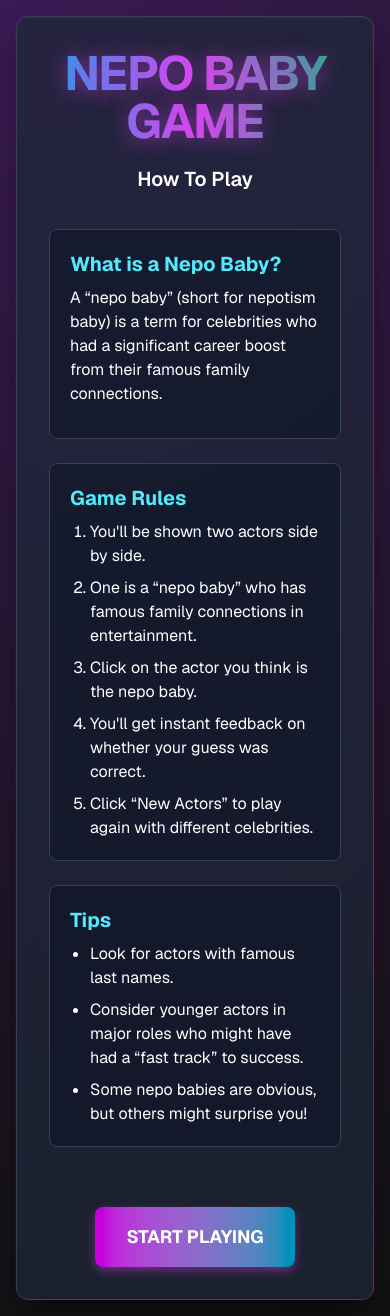
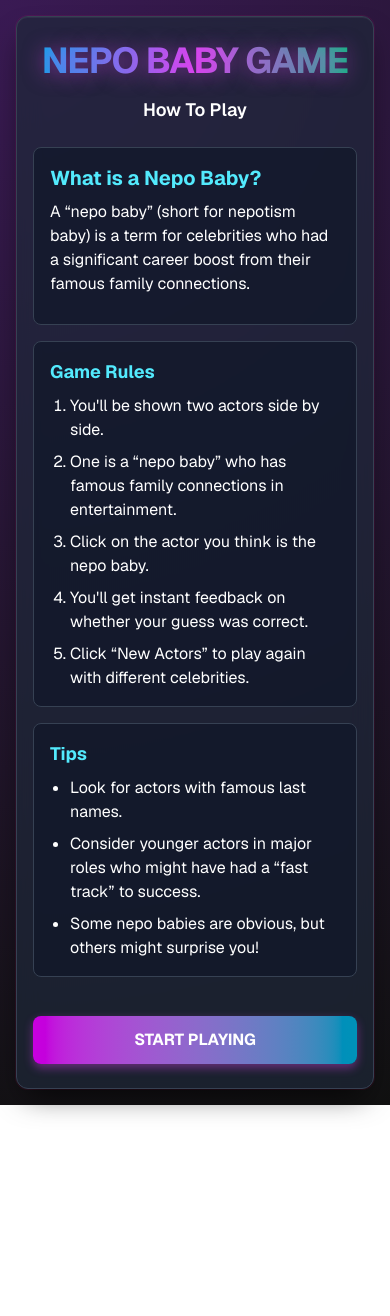
Before and after one commit to arochat9/nepo-baby-identifier, a Next.js app: page / in a window 390 px wide. After the commit the page ends 1105 px from the top, so only its background shows below. Built offline with nearby package versions, Linux system fonts and the light colour scheme.

Commit message:
UI cleanup

```diff
--- a/src/app/guessWhichActor/actorButton.tsx
+++ b/src/app/guessWhichActor/actorButton.tsx
@@ -10,28 +10,28 @@ interface ActorButtonProps {
 export default function ActorButton({ actor, isNepoBaby, onClick }: ActorButtonProps) {
     return (
         <button
-            className="p-5 rounded-lg shadow-xl hover:shadow-2xl transform hover:scale-105 transition-all duration-200"
+            className="p-3 sm:p-5 rounded-lg shadow-xl hover:shadow-2xl transform hover:scale-105 transition-all duration-200 flex-1 min-w-[130px] max-w-[48%] sm:max-w-[300px]"
             style={{
                 background: 'linear-gradient(135deg, #2a2a2a 0%, #1a1a1a 100%)',
                 border: '2px solid #333',
                 boxShadow: '0 6px 12px rgba(0, 0, 0, 0.4), 0 0 0 2px rgba(255, 64, 0, 0.3), inset 0 0 15px rgba(255, 128, 0, 0.1)',
             }}
-            onClick={() => onClick?.(isNepoBaby || false)}
+            onClick={() => onClick?.(isNepoBaby === true)}
         >
-            <div className="font-bold text-xl text-fuchsia-300 mb-3" style={{ textShadow: '0 0 8px rgba(217, 70, 239, 0.6)' }}>{actor.actorName}</div>
-            <div className="relative overflow-hidden rounded-md ring-2 ring-cyan-500 ring-offset-2 ring-offset-gray-900">
+            <div className="font-bold text-sm sm:text-xl text-white mb-1 sm:mb-3 line-clamp-1 sm:line-clamp-2">{actor.actorName}</div>
+            <div className="relative overflow-hidden rounded-md ring-2 ring-cyan-500 ring-offset-1 sm:ring-offset-2 ring-offset-gray-900">
                 <div className="absolute inset-0 bg-gradient-to-t from-purple-900/50 via-transparent to-cyan-900/30 mix-blend-overlay z-10"></div>
                 <img
                     src={actor.smallProfileUrl}
                     alt=""
-                    className="mx-auto w-56 h-64 object-cover"
+                    className="mx-auto w-full h-auto aspect-[2/3] object-cover"
                     style={{
                         filter: 'saturate(120%) contrast(110%) brightness(110%)'
                     }}
                 />
             </div>
-            <p className='break-words max-w-[220px] text-sm mt-3 text-emerald-300'>
-                Known for: <span className="font-medium text-cyan-300">{actor.knownFor?.map(knownFor => knownFor.name).join(", ")}</span>
+            <p className='break-words text-xs sm:text-sm mt-1 sm:mt-3 text-gray-200 font-medium line-clamp-1 sm:line-clamp-2'>
+                <span className="font-medium text-white line-clamp-1">{actor.knownFor?.[0]?.name || ""}</span>
             </p>
         </button>
     );
--- a/src/app/guessWhichActor/page.tsx
+++ b/src/app/guessWhichActor/page.tsx
@@ -78,13 +78,13 @@ export default function GuessWhichActorPage() {
         background: 'radial-gradient(circle at top left, #3a1a54, #111111), linear-gradient(to bottom right, #111111, #1c1c3d)'
       }}
     >
-      <main className="max-w-4xl mx-auto flex flex-col gap-[20px] items-center py-8 px-8 bg-gray-800/70 backdrop-blur-md rounded-xl border border-gray-700 shadow-2xl"
+      <main className="w-full max-w-4xl mx-auto flex flex-col gap-[15px] sm:gap-[20px] items-center py-6 sm:py-8 px-4 sm:px-8 bg-gray-800/70 backdrop-blur-md rounded-xl border border-gray-700 shadow-2xl"
         style={{
           boxShadow: '0 15px 30px -10px rgba(0, 0, 0, 0.7), 0 0 0 1px rgba(255, 0, 128, 0.1), inset 0 1px 0 0 rgba(255, 255, 255, 0.05)'
         }}
       >
         <h1
-          className="text-5xl font-bold text-center tracking-tight"
+          className="text-4xl sm:text-5xl font-bold text-center tracking-tight"
           style={{
             background: 'linear-gradient(90deg, #0ea5e9 0%, #d946ef 50%, #10b981 100%)',
             WebkitBackgroundClip: 'text',
@@ -94,9 +94,9 @@ export default function GuessWhichActorPage() {
         >
           NEPO BABY
         </h1>
-        <p className="text-xl font-medium text-cyan-300 text-center mb-4">Can you spot the Hollywood royalty?</p>
+        <p className="text-lg sm:text-xl font-semibold text-white text-center mb-2 sm:mb-4">Can you spot the Hollywood royalty?</p>
 
-        <div className="flex gap-8 flex-wrap justify-center">
+        <div className="flex flex-row gap-3 sm:gap-8 justify-center items-center w-full px-2 py-2">
           {actors && (
             isSwapped ? (
               <>
@@ -122,22 +122,22 @@ export default function GuessWhichActorPage() {
 
         {guessResult && (
           <div
-            className={`p-5 mt-4 max-w-xl rounded-lg ${guessResult.correct ? 'bg-emerald-900/70 border border-emerald-400' : 'bg-red-900/70 border border-red-400'}`}
+            className={`p-4 sm:p-5 mt-2 sm:mt-4 w-full max-w-xl rounded-lg ${guessResult.correct ? 'bg-emerald-900/70 border border-emerald-400' : 'bg-red-900/70 border border-red-400'}`}
             style={{
               boxShadow: `0 0 15px ${guessResult.correct ? 'rgba(16, 185, 129, 0.4)' : 'rgba(239, 68, 68, 0.4)'}`
             }}
           >
-            <p className={`text-lg font-medium leading-relaxed ${guessResult.correct ? 'text-white' : 'text-white'}`}>
+            <p className={`text-base sm:text-lg font-medium leading-relaxed ${guessResult.correct ? 'text-white' : 'text-white'}`}>
               {guessResult.correct ? '⭐ ' : '❌ '}
               {guessResult.message}
             </p>
           </div>
         )}
 
-        <div className="flex gap-6 mt-6">
+        <div className="flex flex-col sm:flex-row gap-3 sm:gap-6 mt-4 sm:mt-6 w-full sm:w-auto">
           <button
             onClick={handleActorRefresh}
-            className="px-6 py-3 bg-gradient-to-r from-fuchsia-600 to-cyan-600 text-white font-medium rounded-lg hover:from-fuchsia-700 hover:to-cyan-700 transition-all shadow-md hover:shadow-lg transform hover:scale-105"
+            className="w-full sm:w-auto px-5 sm:px-6 py-3 bg-gradient-to-r from-fuchsia-600 to-cyan-600 text-white font-medium rounded-lg hover:from-fuchsia-700 hover:to-cyan-700 transition-all shadow-md hover:shadow-lg transform hover:scale-105"
             style={{
               boxShadow: '0 4px 10px rgba(217, 70, 239, 0.4)'
             }}
@@ -147,7 +147,7 @@ export default function GuessWhichActorPage() {
 
           <Link
             href="/"
-            className="px-6 py-3 border border-gray-600 bg-gray-800 transition-colors flex items-center justify-center hover:bg-gray-700 font-medium text-cyan-300 rounded-lg shadow-md hover:shadow-lg transform hover:scale-105"
+            className="w-full sm:w-auto px-5 sm:px-6 py-3 border border-gray-600 bg-gray-800 transition-colors flex items-center justify-center hover:bg-gray-700 font-medium text-cyan-300 rounded-lg shadow-md hover:shadow-lg transform hover:scale-105"
           >
             Instructions
           </Link>
--- a/src/app/page.tsx
+++ b/src/app/page.tsx
@@ -10,13 +10,13 @@ export default function Home() {
         background: 'radial-gradient(circle at top left, #3a1a54, #111111), linear-gradient(to bottom right, #111111, #1c1c3d)'
       }}
     >
-      <main className="max-w-4xl mx-auto flex flex-col gap-[20px] items-center py-8 px-8 bg-gray-800/70 backdrop-blur-md rounded-xl border border-gray-700 shadow-2xl"
+      <main className="w-full max-w-4xl mx-auto flex flex-col gap-[15px] sm:gap-[20px] items-center py-6 sm:py-8 px-4 sm:px-8 bg-gray-800/70 backdrop-blur-md rounded-xl border border-gray-700 shadow-2xl"
         style={{
           boxShadow: '0 15px 30px -10px rgba(0, 0, 0, 0.7), 0 0 0 1px rgba(255, 0, 128, 0.1), inset 0 1px 0 0 rgba(255, 255, 255, 0.05)'
         }}
       >
         <h1
-          className="text-5xl font-bold text-center tracking-tight"
+          className="text-4xl sm:text-5xl font-bold text-center tracking-tight"
           style={{
             background: 'linear-gradient(90deg, #0ea5e9 0%, #d946ef 50%, #10b981 100%)',
             WebkitBackgroundClip: 'text',
@@ -26,18 +26,18 @@ export default function Home() {
         >
           NEPO BABY GAME
         </h1>
-        <p className="text-xl font-semibold text-white text-center mb-4">How To Play</p>
+        <p className="text-lg sm:text-xl font-semibold text-white text-center mb-2 sm:mb-4">How To Play</p>
 
-        <div className="text-white max-w-2xl">
-          <div className="mb-6 p-5 bg-gray-900/70 rounded-lg border border-gray-700">
+        <div className="text-white w-full max-w-2xl">
+          <div className="mb-4 sm:mb-6 p-4 sm:p-5 bg-gray-900/70 rounded-lg border border-gray-700">
             <h2 className="text-xl font-bold mb-2 text-cyan-300">What is a Nepo Baby?</h2>
             <p className="mb-3">
               A &ldquo;nepo baby&rdquo; (short for nepotism baby) is a term for celebrities who had a significant career boost from their famous family connections.
             </p>
           </div>
 
-          <div className="mb-6 p-5 bg-gray-900/70 rounded-lg border border-gray-700">
-            <h2 className="text-xl font-bold mb-2 text-cyan-300">Game Rules</h2>
+          <div className="mb-4 sm:mb-6 p-4 sm:p-5 bg-gray-900/70 rounded-lg border border-gray-700">
+            <h2 className="text-lg sm:text-xl font-bold mb-2 text-cyan-300">Game Rules</h2>
             <ol className="list-decimal pl-5 space-y-2">
               <li>You&apos;ll be shown two actors side by side.</li>
               <li>One is a &ldquo;nepo baby&rdquo; who has famous family connections in entertainment.</li>
@@ -47,8 +47,8 @@ export default function Home() {
             </ol>
           </div>
 
-          <div className="mb-6 p-5 bg-gray-900/70 rounded-lg border border-gray-700">
-            <h2 className="text-xl font-bold mb-2 text-cyan-300">Tips</h2>
+          <div className="mb-4 sm:mb-6 p-4 sm:p-5 bg-gray-900/70 rounded-lg border border-gray-700">
+            <h2 className="text-lg sm:text-xl font-bold mb-2 text-cyan-300">Tips</h2>
             <ul className="list-disc pl-5 space-y-2">
               <li>Look for actors with famous last names.</li>
               <li>Consider younger actors in major roles who might have had a &ldquo;fast track&rdquo; to success.</li>
@@ -59,7 +59,7 @@ export default function Home() {
 
         <Link
           href="/guessWhichActor"
-          className="mt-4 px-8 py-4 bg-gradient-to-r from-fuchsia-600 to-cyan-600 text-white font-bold rounded-lg hover:from-fuchsia-700 hover:to-cyan-700 transition-all shadow-md hover:shadow-lg transform hover:scale-105 text-lg"
+          className="w-full sm:w-auto mt-2 sm:mt-4 px-6 sm:px-8 py-3 sm:py-4 bg-gradient-to-r from-fuchsia-600 to-cyan-600 text-white font-bold rounded-lg hover:from-fuchsia-700 hover:to-cyan-700 transition-all shadow-md hover:shadow-lg transform hover:scale-105 text-base sm:text-lg text-center"
           style={{
             boxShadow: '0 4px 10px rgba(217, 70, 239, 0.4)'
           }}
```
